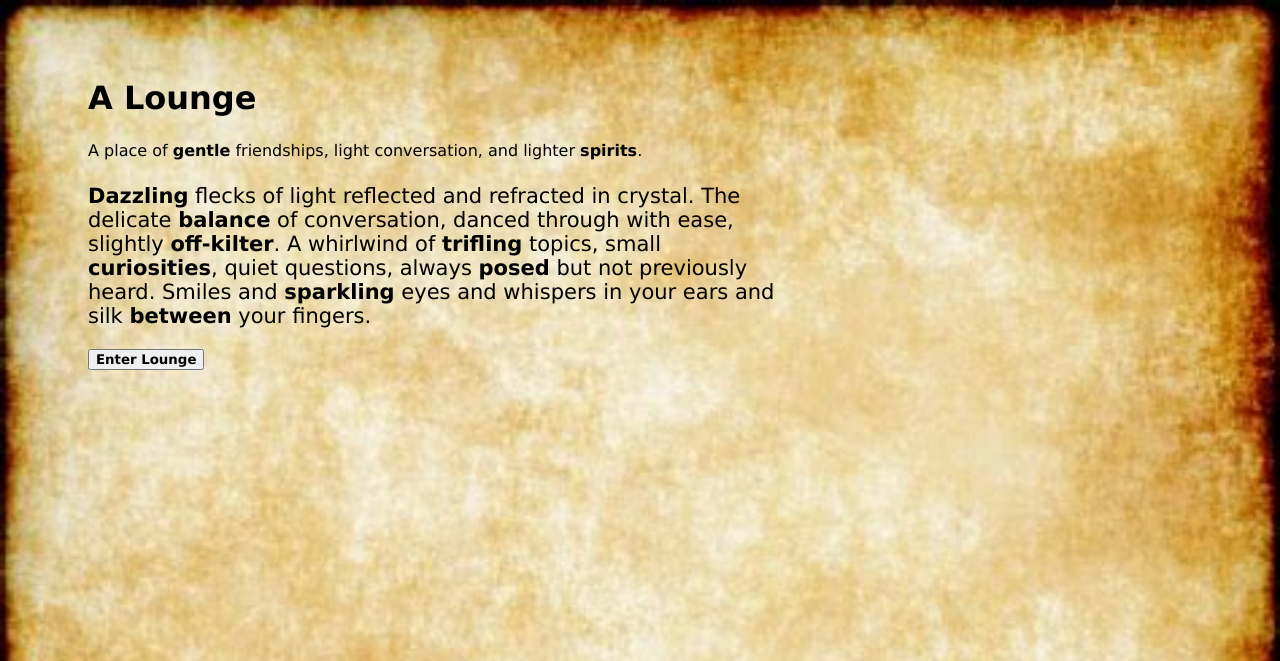
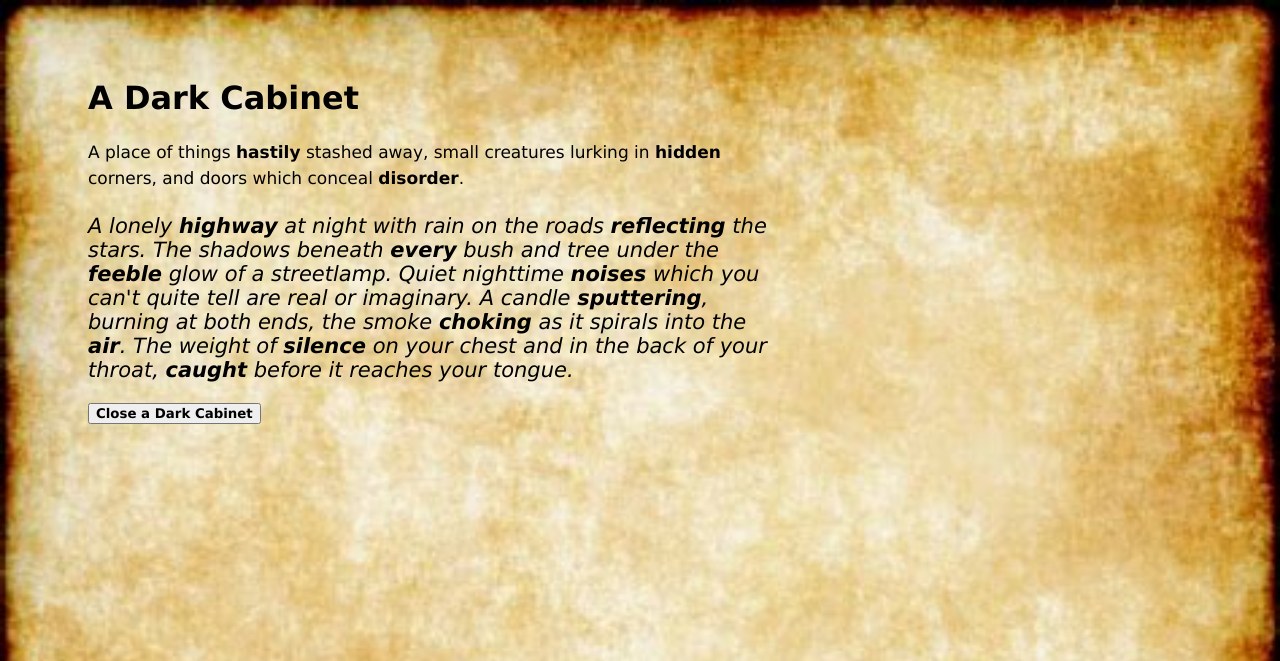
Before and after one commit to AraNeaLux/WebbedSite, a PHP site: page /house/cabinet/0.html in a window 1280 px wide. Shown: the top 661 px of the page. Run offline with PHP 8.4, Linux system fonts and the light colour scheme.

Commit message:
added chambers, some about info

```diff
--- a/house/cabinet/0.html
+++ b/house/cabinet/0.html
@@ -10,24 +10,27 @@
           rel="stylesheet">
 	</head>
 	<body>
-		<h1>A Lounge</h1>
+		<h1>A Dark Cabinet</h1>
     <h4>
-      A place of <a href="gentle.html">gentle</a>
-      friendships, light conversation, and lighter <a href="spirits.html">spirits</a>.
+      A place of things <a href="hastily.html">hastily</a>
+      stashed away, small creatures lurking in <a href="hidden.html">hidden</a>
+      corners, and doors which conceal <a href="disorder.html">disorder</a>.
     </h4>
     <p>
-      <a href="dazzling.html">Dazzling</a>
-      flecks of light reflected and refracted in crystal. The delicate <a href="balance.html">balance</a>
-      of conversation, danced through with ease, slightly <a href="off-kilter.html">off-kilter</a>.
-      A whirlwind of <a href="trifling.html">trifling</a>
-      topics, small <a href="curiosities.html">curiosities</a>,
-      quiet questions, always <a href="posed.html">posed</a>
-      but not previously heard. Smiles and <a href="sparkling.html">sparkling</a>
-      eyes and whispers in your ears and silk <a href="between.html">between</a>
-      your fingers.
+    <i>A lonely <a href="highway.html">highway</a>
+      at night with rain on the roads <a href="reflecting.html">reflecting</a>
+      the stars. The shadows beneath <a href="every.html">every</a>
+      bush and tree under the <a href="feeble.html">feeble</a>
+      glow of a streetlamp. Quiet nighttime <a href="noises.html">noises</a>
+      which you can't quite tell are real or imaginary. A candle <a href="sputtering.html">sputtering</a>,
+      burning at both ends, the smoke <a href="choking.html">choking</a>
+      as it spirals into the <a href="air.html">air</a>.
+      The weight of <a href="silence.html">silence</a>
+      on your chest and in the back of your throat, <a href="caught.html">caught</a>
+      before it reaches your tongue. </i>
     </p>
     <button type=button>
-      <a href="../lounge/0.html:">Enter Lounge</a>
+      <a href="../chambers/0.html">Close a Dark Cabinet</a>
     </button>
 	</body>
 </html>
--- a/resources/css/house.css
+++ b/resources/css/house.css
@@ -18,12 +18,18 @@ h4 {
   max-width: 700px;
   line-height: 1.5;
   font-weight: normal;
+  font-size: 17px;
 }
 
 p {
   color: black;
   max-width: 700px;
   line-heigth: 1.5;
+}
+
+ul {
+  list-style-type: none;
+  font-size: 19px
 }
 
 a {
```
Also changed, not shown: house/chambers/0.html (+33 -0 lines), house/lounge/0.html (+9 -0 lines), house/study/0.html (+8 -0 lines).
